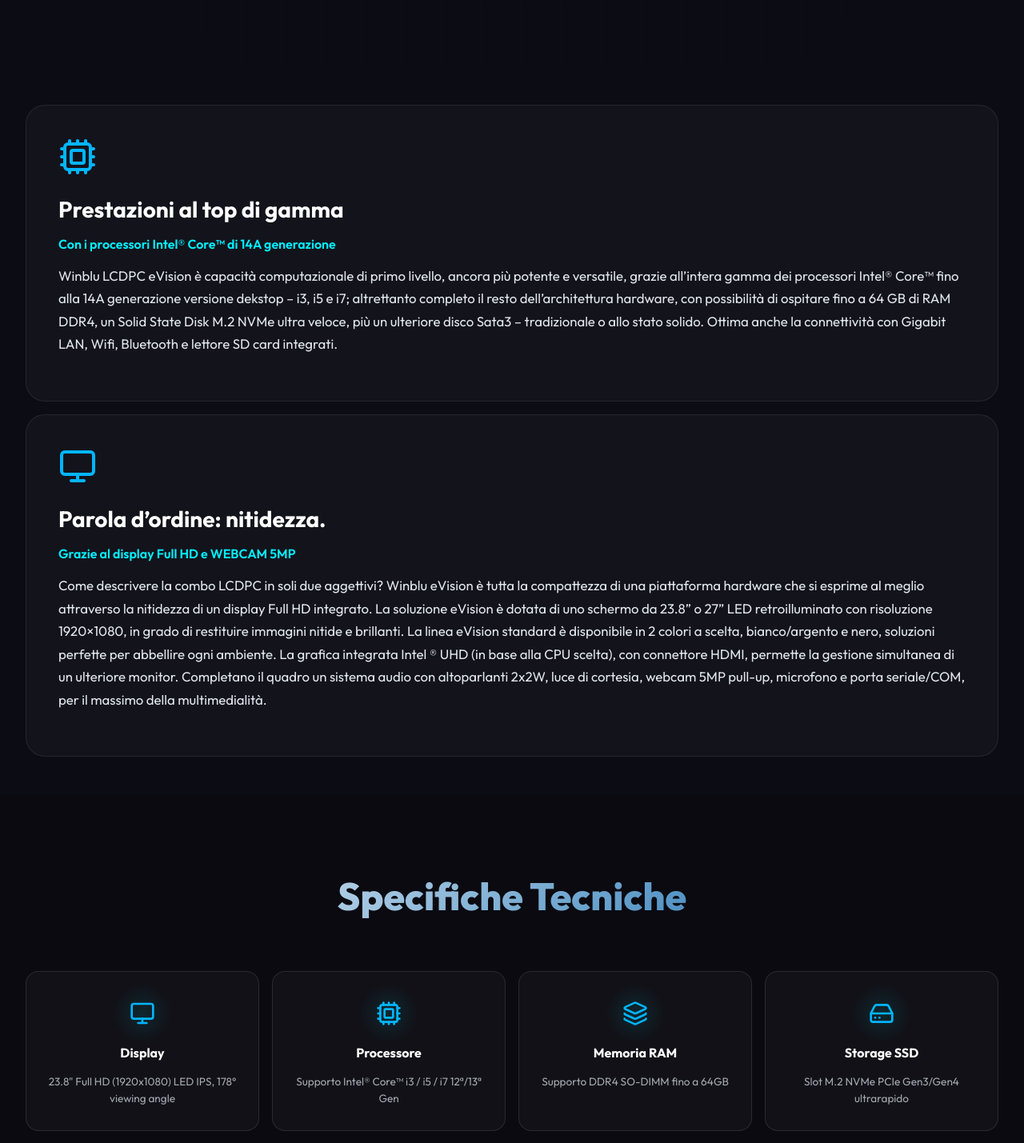
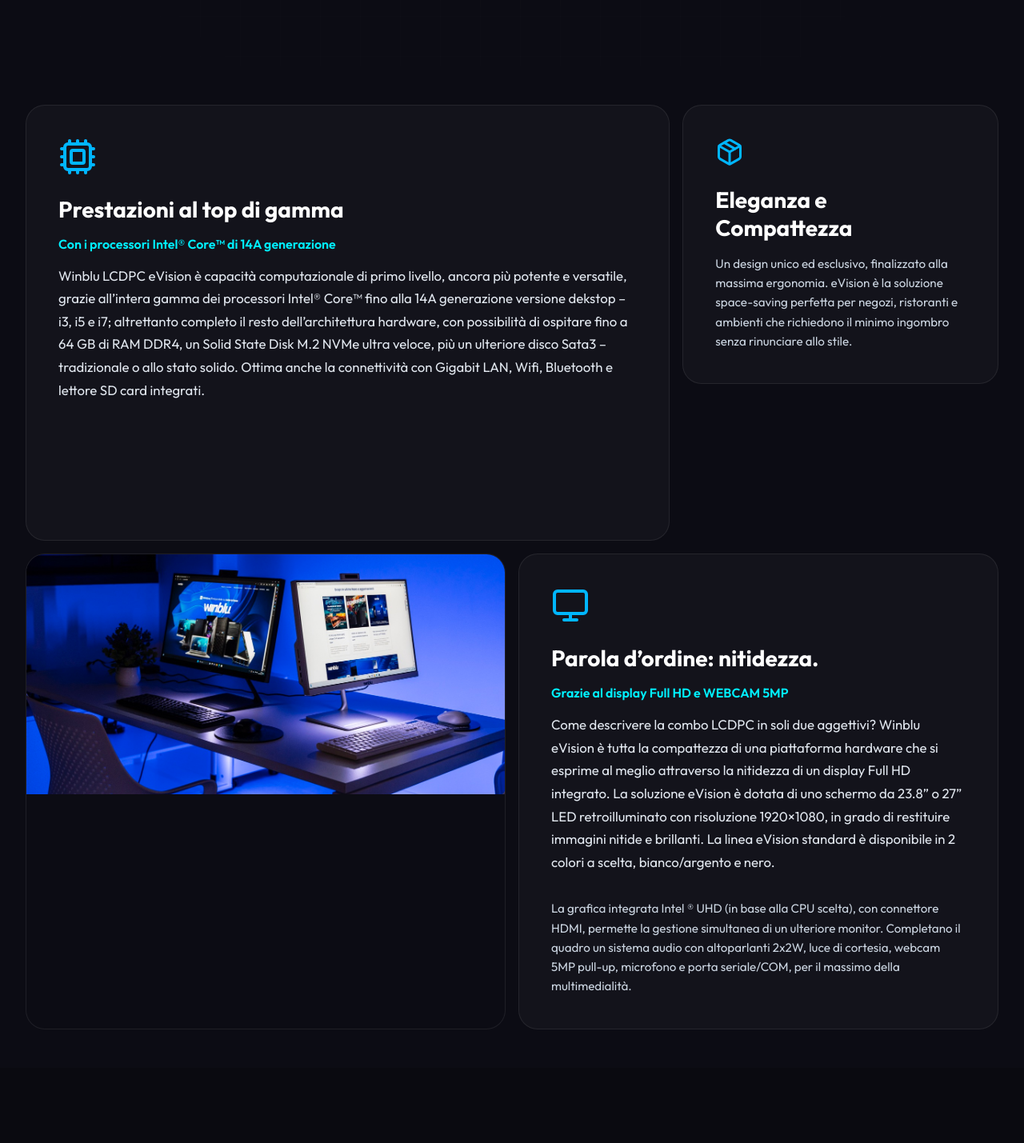
Before and after one commit to Wrd12IG/winblu, a Next.js app: page /linea-evision-standard in a window 1280 px wide. Shown: the part 880-2309 px from the top of the page at 80% size. Built offline with nearby package versions, Linux system fonts and the light colour scheme.

Commit message:
feat(evision-standard): align layout with e-motion page using 4-card bento grid

```diff
--- a/src/app/linea-evision-standard/page.tsx
+++ b/src/app/linea-evision-standard/page.tsx
@@ -8,7 +8,7 @@
 import SpecsCards from "@/components/SpecsCards";
 import B2BCTASection from "@/components/B2BCTASection";
 import { motion } from 'framer-motion';
-import { Monitor, Cpu, Box, Zap, Share2, Layers, HardDrive, Video, Settings, ShieldCheck } from 'lucide-react';
+import { Monitor, Cpu, Box, Zap, Share2, Layers, HardDrive, Video, Settings, ShieldCheck, Package, Sparkles } from 'lucide-react';
 
 const GridBackground = () => (
     <div className={styles.gridBg} />
@@ -70,12 +70,12 @@
             {/* Performance Section */}
             <section className={styles.bentoSection}>
                 <div className={styles.bentoGrid}>
+                    {/* Row 1: Performance (8) + Design (4) */}
                     <motion.div
-                        className={styles.bentoCard}
+                        className={`${styles.bentoCard} ${styles.cardLarge}`}
                         initial={{ opacity: 1, y: 20 }}
                         whileInView={{ opacity: 1, y: 0 }}
                         viewport={{ once: true }}
-                        style={{ gridColumn: 'span 12' }}
                     >
                         <div className={styles.cardContent}>
                             <Cpu size={48} className={styles.cardIcon} />
@@ -88,20 +88,61 @@
                     </motion.div>
 
                     <motion.div
-                        className={styles.bentoCard}
+                        className={`${styles.bentoCard} ${styles.cardSmall}`}
                         initial={{ opacity: 1, y: 20 }}
                         whileInView={{ opacity: 1, y: 0 }}
                         viewport={{ once: true }}
                         transition={{ delay: 0.1 }}
-                        style={{ gridColumn: 'span 12' }}
+                    >
+                        <div className={styles.cardContent}>
+                            <Package size={36} className={styles.cardIcon} />
+                            <h3 className={styles.cardTitle}>Eleganza e Compattezza</h3>
+                            <p className={styles.cardTextSmall}>
+                                Un design unico ed esclusivo, finalizzato alla massima ergonomia. eVision è la soluzione space-saving perfetta per negozi, ristoranti e ambienti che richiedono il minimo ingombro senza rinunciare allo stile.
+                            </p>
+                        </div>
+                    </motion.div>
+
+                    {/* Row 2: Image (6) + Display Text (6) */}
+                    <motion.div
+                        className={`${styles.bentoCard} ${styles.cardMedium} ${styles.cardWithImage}`}
+                        initial={{ opacity: 1, y: 20 }}
+                        whileInView={{ opacity: 1, y: 0 }}
+                        viewport={{ once: true }}
+                        transition={{ delay: 0.2 }}
+                    >
+                        <div className={styles.cardImageContainer}>
+                            <Image
+                                src="/assets/evision-standard-hero.jpg"
+                                alt="Winblu eVision Display"
+                                fill
+                                className={styles.cardImage}
+                                sizes="(max-width: 768px) 100vw, 50vw"
+                                style={{ objectFit: 'cover' }}
+                            />
+                            <div className={styles.cardOverlay} />
+                        </div>
+                    </motion.div>
+
+                    <motion.div
+                        className={`${styles.bentoCard} ${styles.cardMedium}`}
+                        initial={{ opacity: 1, y: 20 }}
+                        whileInView={{ opacity: 1, y: 0 }}
+                        viewport={{ once: true }}
+                        transition={{ delay: 0.3 }}
                     >
                         <div className={styles.cardContent}>
                             <Monitor size={48} className={styles.cardIcon} />
                             <h3 className={styles.cardTitle}>Parola d’ordine: nitidezza.</h3>
                             <h4 style={{ color: '#00f0ff', marginBottom: '1rem', fontWeight: '600' }}>Grazie al display Full HD e WEBCAM 5MP</h4>
                             <p className={styles.cardText}>
-                                Come descrivere la combo LCDPC in soli due aggettivi? Winblu eVision è tutta la compattezza di una piattaforma hardware che si esprime al meglio attraverso la nitidezza di un display Full HD integrato. La soluzione eVision è dotata di uno schermo da 23.8” o 27” LED retroilluminato con risoluzione 1920×1080, in grado di restituire immagini nitide e brillanti. La linea eVision standard è disponibile in 2 colori a scelta, bianco/argento e nero, soluzioni perfette per abbellire ogni ambiente. La grafica integrata Intel ® UHD (in base alla CPU scelta), con connettore HDMI, permette la gestione simultanea di un ulteriore monitor. Completano il quadro un sistema audio con altoparlanti 2x2W, luce di cortesia, webcam 5MP pull-up, microfono e porta seriale/COM, per il massimo della multimedialità.
+                                Come descrivere la combo LCDPC in soli due aggettivi? Winblu eVision è tutta la compattezza di una piattaforma hardware che si esprime al meglio attraverso la nitidezza di un display Full HD integrato. La soluzione eVision è dotata di uno schermo da 23.8” o 27” LED retroilluminato con risoluzione 1920×1080, in grado di restituire immagini nitide e brillanti. La linea eVision standard è disponibile in 2 colori a scelta, bianco/argento e nero.
                             </p>
+                            <div className={styles.cardReveal} style={{ maxHeight: 'none', opacity: 1, marginTop: '1rem' }}>
+                                <p className={styles.cardTextSmall}>
+                                    La grafica integrata Intel ® UHD (in base alla CPU scelta), con connettore HDMI, permette la gestione simultanea di un ulteriore monitor. Completano il quadro un sistema audio con altoparlanti 2x2W, luce di cortesia, webcam 5MP pull-up, microfono e porta seriale/COM, per il massimo della multimedialità.
+                                </p>
+                            </div>
                         </div>
                     </motion.div>
                 </div>
```
